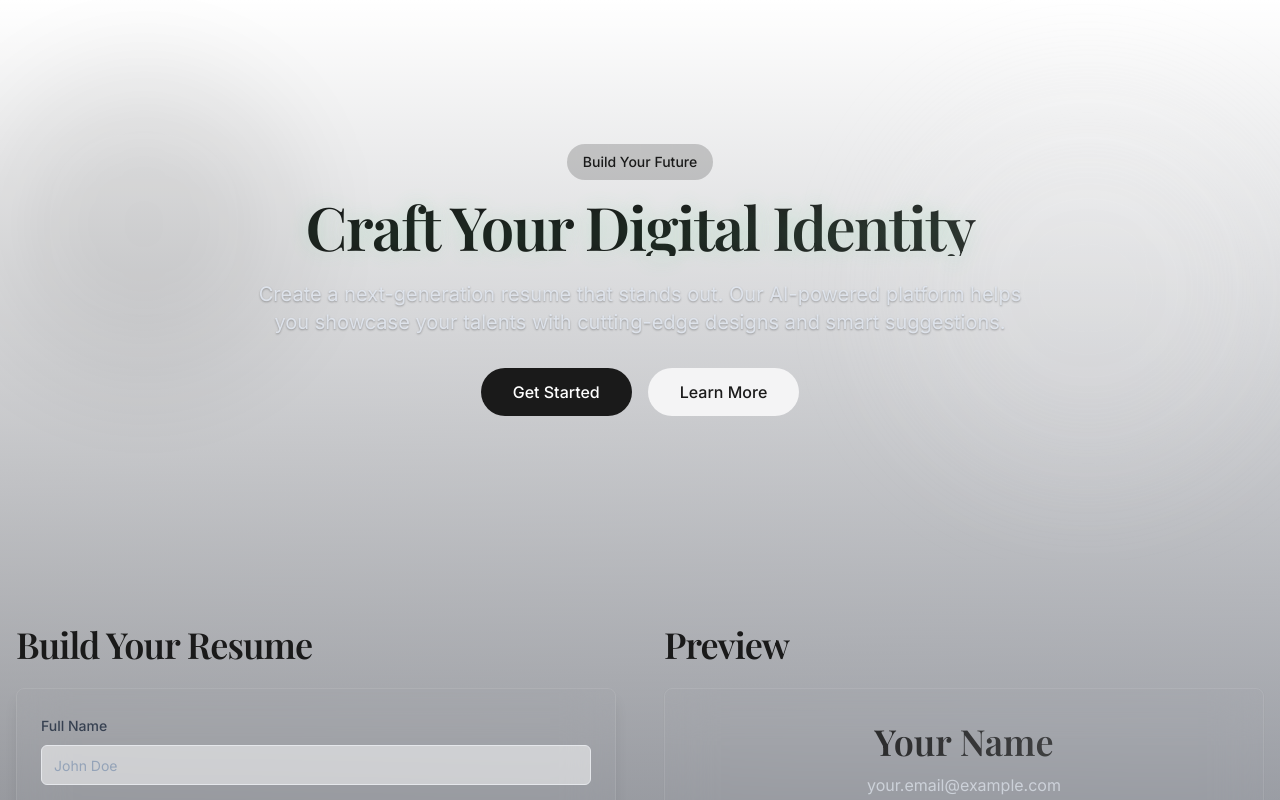
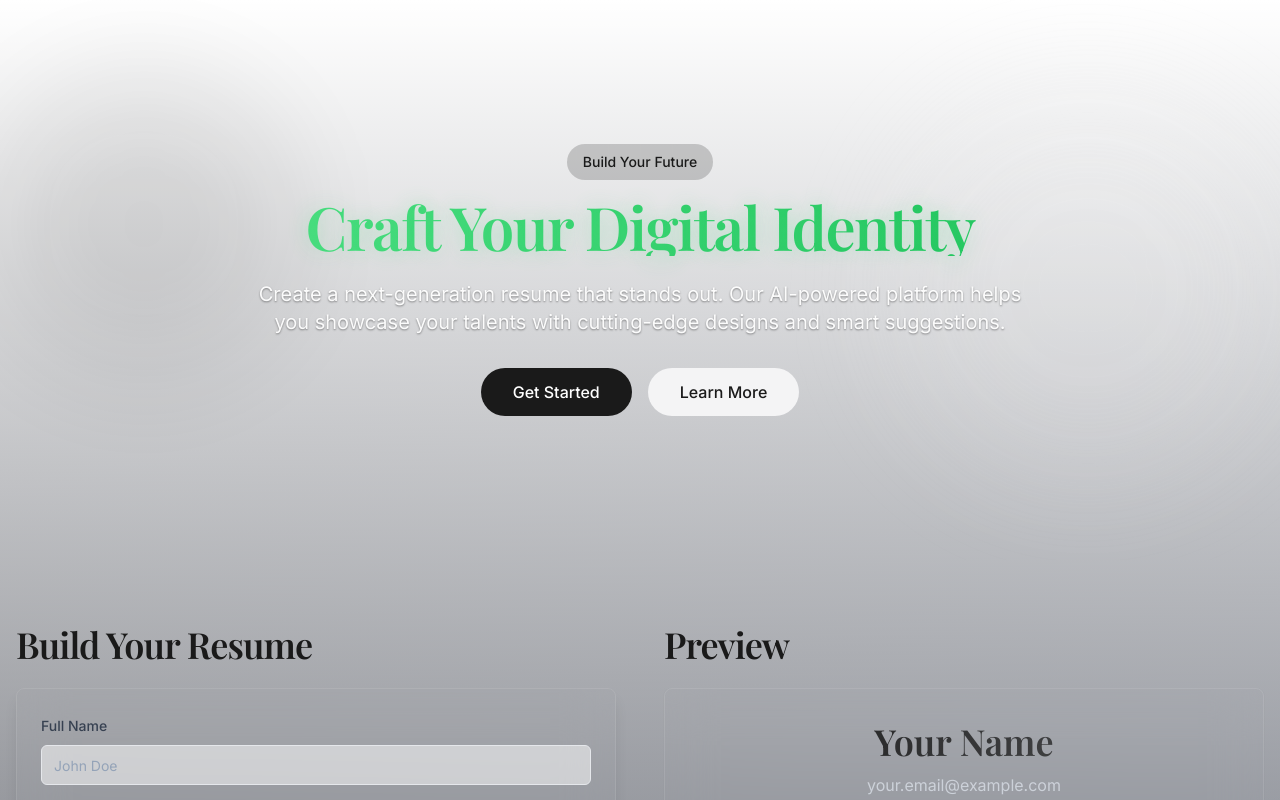
Before and after one commit to SreeAdithya123/smart-portfolio-crafter, a React (Vite) app: page / in a window 1280 px wide. Shown: the top 800 px of the page. Built offline with nearby package versions, Linux system fonts and the light colour scheme.

Commit message:
Update Hero component text colors
Adjust text colors in the Hero component.  No specific color changes are defined.

```diff
--- a/src/index.css
+++ b/src/index.css
@@ -39,7 +39,10 @@
     @apply bg-secondary/30 backdrop-blur-xl border border-white/10 shadow-[0_8px_32px_rgba(0,0,0,0.12)];
   }
   .h1 {
-    @apply font-display text-4xl md:text-5xl lg:text-6xl font-semibold tracking-tight bg-gradient-to-r from-primary via-primary to-primary/90 bg-clip-text text-transparent;
+    @apply font-display text-4xl md:text-5xl lg:text-6xl font-semibold tracking-tight;
+    background: linear-gradient(to right, #4ade80, #22c55e);
+    -webkit-background-clip: text;
+    -webkit-text-fill-color: transparent;
   }
   .h2 {
     @apply font-display text-3xl md:text-4xl font-semibold tracking-tight text-foreground/90;
@@ -48,13 +51,14 @@
     @apply font-display text-2xl md:text-3xl font-semibold tracking-tight;
   }
   .p-large {
-    @apply text-lg md:text-xl leading-relaxed text-foreground/90;
+    @apply text-lg md:text-xl leading-relaxed;
+    color: rgba(255, 255, 255, 0.95);
   }
   .text-shadow-glow {
-    text-shadow: 0 0 20px rgba(74, 222, 128, 0.2);
+    text-shadow: 0 0 20px rgba(74, 222, 128, 0.3);
   }
   .text-shadow-sm {
-    text-shadow: 0 1px 2px rgba(0, 0, 0, 0.3);
+    text-shadow: 0 1px 2px rgba(0, 0, 0, 0.4);
   }
 }
 
```
